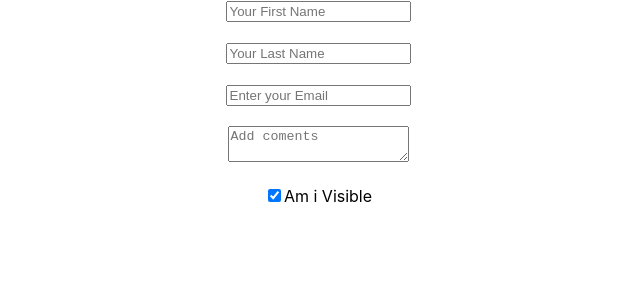
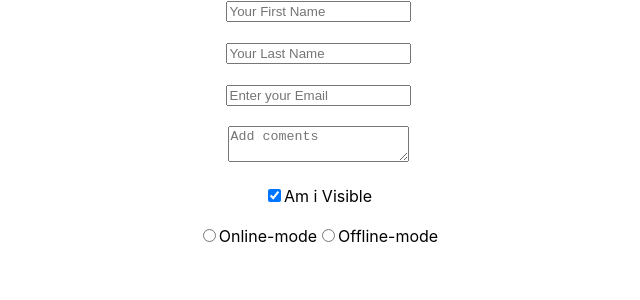
Before and after one commit to sudhanshumandloi/React-practice, a React (Create React App) app in the folder Forms/: page / in a window 1280 px wide. Shown: the top 300 px of the page, without its empty margins (322-962 px from the left). Built offline with nearby package versions, Linux system fonts and the light colour scheme; the HTML template or start-up script is replaced by a standard one.

Commit message:
added radio button for the form with changehandler

```diff
--- a/Forms/src/App.js
+++ b/Forms/src/App.js
@@ -2,7 +2,8 @@ import { useState } from 'react';
 import './App.css';
 
 function App() {
-  const [formData, setFormData]= useState( {firstName: '', lastName: '', yourEmail: '', comments: '', isVisible:true})
+  const [formData, setFormData]= useState(
+    {firstName: '', lastName: '', yourEmail: '', comments: '', isVisible:true, mode:''})
   console.log(formData);
   function changeHandler(event){
     const {name, value, checked, type} = event.target;
@@ -61,7 +62,29 @@ function App() {
         name='isVisible'
         id='isVisible'
         checked={formData.isVisible}/>
-        <label htmlFor='isVisible'>Am i Visible</label>
+      <label htmlFor='isVisible'>Am i Visible</label>
+
+      <br />
+      <br />
+
+      <input
+        type='radio'
+        onChange={changeHandler}
+        name='mode'
+        id ="online-mode"
+        value={'online-mode'}
+        checked={formData.mode === "online-mode"}/>
+      <label htmlFor='online-mode'>Online-mode</label>
+
+      <input
+        type='radio'
+        onChange={changeHandler}
+        name='mode'
+        id ="offline-mode"
+        value={'offline-mode'}
+        checked={formData.mode === "offline-mode"}/>
+      <label htmlFor='offline-mode'>Offline-mode</label>
+
       </form>
     </div>
   );
```
